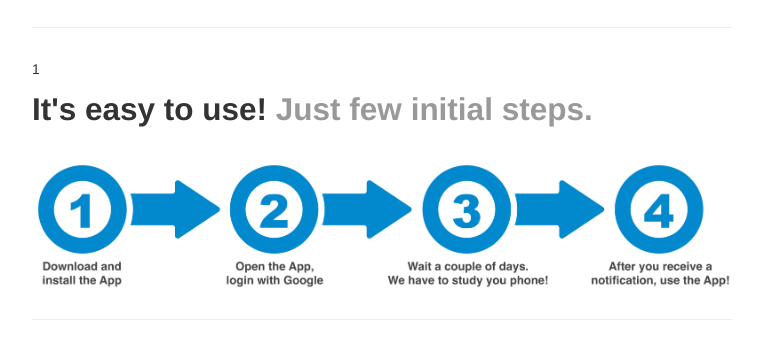
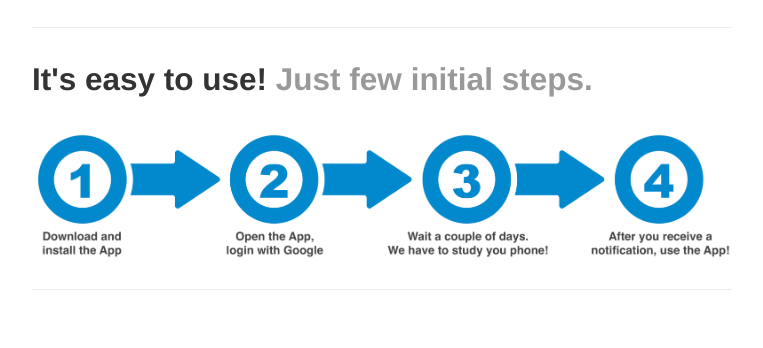
Before and after one commit to necst/mpower.necst.it, a plain HTML site: page view/index.html in a window 1280 px wide. Shown: the part 2207-2555 px from the top of the page, without its empty margins (258-1021 px from the left). Drawn offline with nearby package versions, Linux system fonts and the light colour scheme.

Commit message:
Type corrected in index.html

```diff
--- a/view/index.html
+++ b/view/index.html
@@ -146,7 +146,7 @@
       <hr>
       <p></p>
 
-      <div class="featurette">1
+      <div class="featurette">
         <h2 class="featurette-heading">It's easy to use! <span class="muted">Just few initial steps.</span></h2>
         </br>
         <img src="images/usage_flow.png">
```
